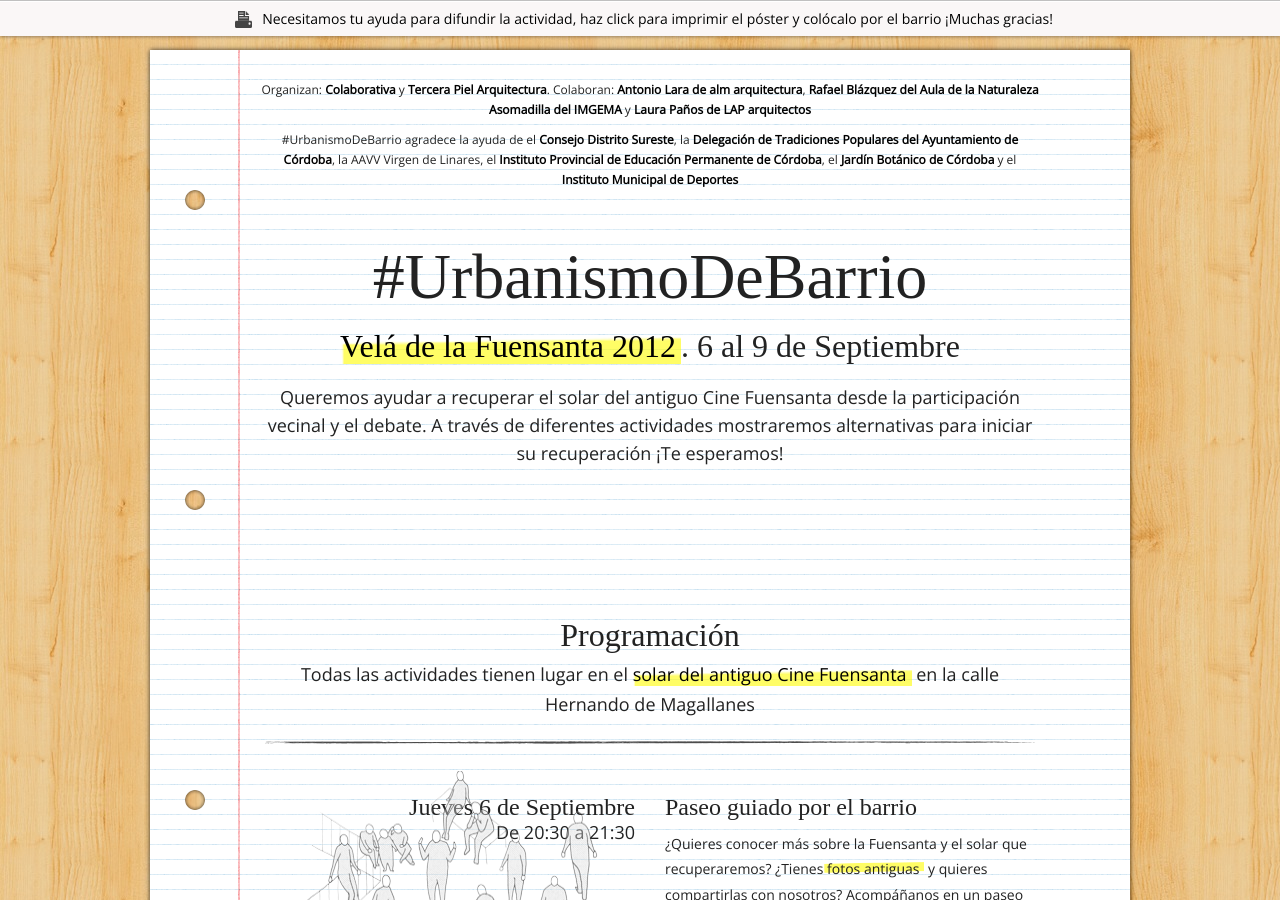
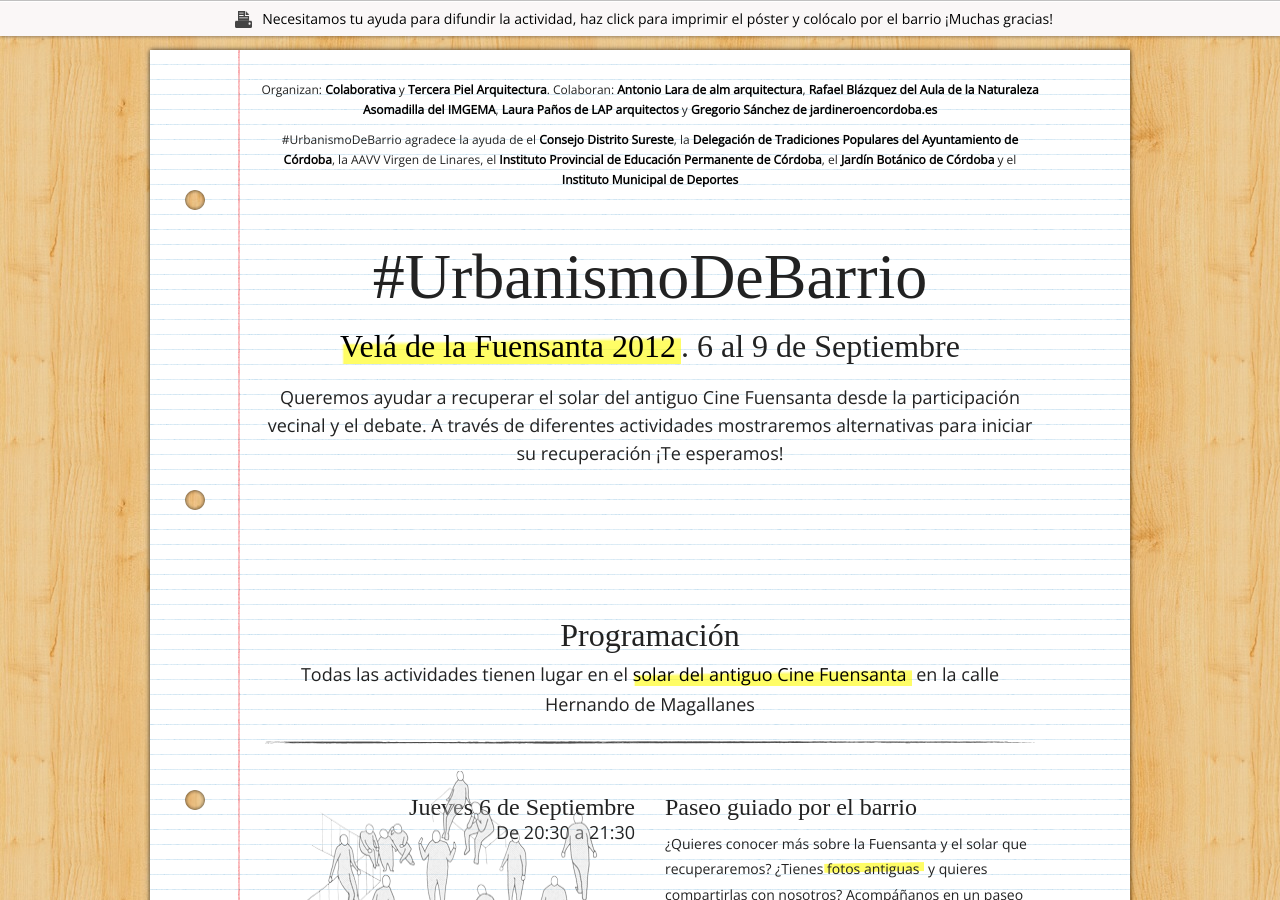
Before and after one commit to colaborativa/urbanismodebarrio.com, a Jekyll site: the page built from index.md, in a window 1280 px wide and 900 px high. Built offline with Jekyll 4.4.1, drawn with Linux system fonts in a browser that asks for light colours; nearby versions of some CDN libraries; some web fonts are replaced; comment, search, counter and statistics services are not loaded.

Commit message:
add jardinero en cordoba

```diff
--- a/index.md
+++ b/index.md
@@ -5,7 +5,7 @@ subtitulo: "<a href='http://ayuncordoba.es/index.php?option=com_content&view=art
 descripcion: "Queremos ayudar a recuperar el solar del antiguo Cine Fuensanta desde la participación vecinal y el debate. A través de diferentes actividades mostraremos alternativas para iniciar su recuperación ¡Te esperamos!"
 descripcion_corta: "Participa en la recuperación del solar del antiguo Cine Fuensanta"
 creditos:
- organizan: "Organizan: <a href='http://colaborativa.eu'><strong>Colaborativa</strong></a> y <a href='http://edificioscontenedor.blogspot.com.es/'><strong>Tercera Piel Arquitectura</strong></a>. Colaboran: <a href='http://www.almarquitectura.com'>Antonio Lara de alm arquitectura</a>, <a href='http://www.jardinbotanicodecordoba.com/'> Rafael Blázquez del Aula de la Naturaleza Asomadilla del IMGEMA</a> y <a href='http://www.lap-arquitectos.com'>Laura Paños de LAP arquitectos</a>"
+ organizan: "Organizan: <a href='http://colaborativa.eu'><strong>Colaborativa</strong></a> y <a href='http://edificioscontenedor.blogspot.com.es/'><strong>Tercera Piel Arquitectura</strong></a>. Colaboran: <a href='http://www.almarquitectura.com'>Antonio Lara de alm arquitectura</a>, <a href='http://www.jardinbotanicodecordoba.com/'> Rafael Blázquez del Aula de la Naturaleza Asomadilla del IMGEMA</a>, <a href='http://www.lap-arquitectos.com'>Laura Paños de LAP arquitectos</a> y <a href='http://www.jardineroencordoba.es'>Gregorio Sánchez de jardineroencordoba.es</a>"
  colaboran: "#UrbanismoDeBarrio agradece la ayuda de el <a href='http://consejodistritosureste.blogspot.com.es/'><strong>Consejo Distrito Sureste</strong></a>, la <a href='http://www.ayuncordoba.es/fiestas-.html/'><strong>Delegación de Tradiciones Populares del Ayuntamiento de Córdoba</strong></a>, la AAVV Virgen de Linares, el <a href='http://www.ipepcordoba.es/ipepcordoba/index.html/'>Instituto Provincial de Educación Permanente de Córdoba</a>, el <a href='http://www.jardinbotanicodecordoba.com/'>Jardín Botánico de Córdoba</a> y el <a href='http://www.imdcordoba.org/'>Instituto Municipal de Deportes</a>"
 imprimir_notificacion: "Necesitamos tu ayuda para difundir la actividad, haz click para imprimir el póster y colócalo por el barrio ¡Muchas gracias!"
 
```
